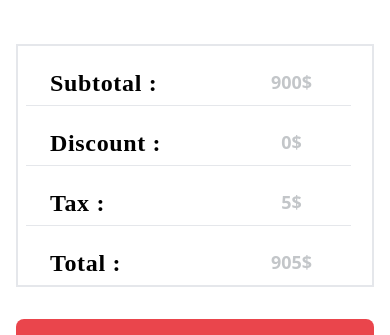
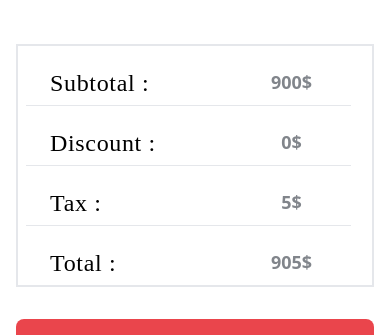
Before and after one commit to bsoc-bitbyte/GetIt, a Nuxt app: page /cart in a window 390 px wide. Shown: the part 772-1107 px from the top of the page. Built offline with nearby package versions, Linux system fonts and the light colour scheme.

Commit message:
Made changes

```diff
--- a/pages/cart.vue
+++ b/pages/cart.vue
@@ -58,24 +58,24 @@
 
                 <div class="h-full border-2 bg-white-100 w-[25rem] md:w-[20rem] lg:w-[24rem] xl:w-[26.75rem]">
                     <div class="flex">
-                        <h3 class="font-medium text-2xl h-1/6 w-1/2 my-2 mt-6 ml-8 text-black font-Poppins " style="font-family: Poppins; font-weight: 800; font-style: normal; line-height: normal; letter-spacing: 0.04125rem;">Subtotal :</h3>
-                        <div class="font-Mulish text-lg text-center w-1/2 font-bold leading-6 ml-35 mt-6" style="color: #C3C6C9;"> 900$ </div>
+                        <h3 class="font-medium md:font-extrabold text-2xl h-1/6 w-1/2 my-2 mt-6 ml-8 text-black font-Poppins " style="font-family: Poppins; font-style: normal; line-height: normal; letter-spacing: 0.04125rem;">Subtotal :</h3>
+                        <div class="font-Mulish text-lg text-[#81858b] md:text-[#C3C6C9] text-center w-1/2 font-bold leading-6 ml-35 mt-6"> 900$ </div>
                     </div>
                     <hr class="w-11/12 ml-2">
                     <div class="flex">
-                        <h3 class="font-medium text-2xl h-1/6 w-1/2 my-2 mt-6 ml-8 text-black font-Poppins " style="font-family: Poppins; font-weight: 800; font-style:
+                        <h3 class="font-medium md:font-extrabold text-2xl h-1/6 w-1/2 my-2 mt-6 ml-8 text-black font-Poppins " style="font-family: Poppins; font-style:
                         normal; line-height: normal; letter-spacing: 0.04125rem;">Discount :</h3>
-                        <div class="font-Mulish text-lg text-center w-1/2 font-bold leading-6 ml-35 mt-6" style="color: #C3C6C9;"> 0$ </div>
+                        <div class="font-Mulish text-lg text-[#81858b] md:text-[#C3C6C9] text-center w-1/2 font-bold leading-6 ml-35 mt-6"> 0$ </div>
                     </div>
                     <hr class="w-11/12 ml-2">
                     <div class="flex">
-                        <h3 class="font-medium text-2xl h-1/6 my-2 w-1/2 mt-6 ml-8 text-black font-Poppins " style="font-family: Poppins; font-weight: 800; font-style: normal; line-height: normal; letter-spacing: 0.04125rem;">Tax :</h3>
-                        <div class="font-Mulish text-lg text-center w-1/2 font-bold leading-6 ml-35 mt-6" style="color: #C3C6C9;"> 5$ </div>
+                        <h3 class="font-medium md:font-extrabold text-2xl h-1/6 my-2 w-1/2 mt-6 ml-8 text-black font-Poppins " style="font-family: Poppins; font-style: normal; line-height: normal; letter-spacing: 0.04125rem;">Tax :</h3>
+                        <div class="font-Mulish text-lg text-[#81858b] md:text-[#C3C6C9] text-center w-1/2 font-bold leading-6 ml-35 mt-6"> 5$ </div>
                     </div>
                     <hr class="w-11/12 ml-2">
                     <div class="flex">
-                        <h3 class="font-medium text-2xl h-1/6 w-1/2 my-2 mt-6 ml-8 text-black font-Poppins " style="font-family: Poppins; font-weight: 800; font-style: normal; line-height: normal; letter-spacing: 0.04125rem;">Total :</h3>
-                        <div class="font-Mulish text-lg text-center w-1/2 font-bold leading-6 ml-35 mt-6" style="color: #C3C6C9;"> 905$ </div>
+                        <h3 class="font-medium md:font-extrabold text-2xl h-1/6 w-1/2 my-2 mt-6 ml-8 text-black font-Poppins " style="font-family: Poppins; font-style: normal; line-height: normal; letter-spacing: 0.04125rem;">Total :</h3>
+                        <div class="font-Mulish text-lg text-[#81858b] md:text-[#C3C6C9] text-center w-1/2 font-bold leading-6 ml-35 mt-6"> 905$ </div>
                     </div>
                 </div>
 
```
